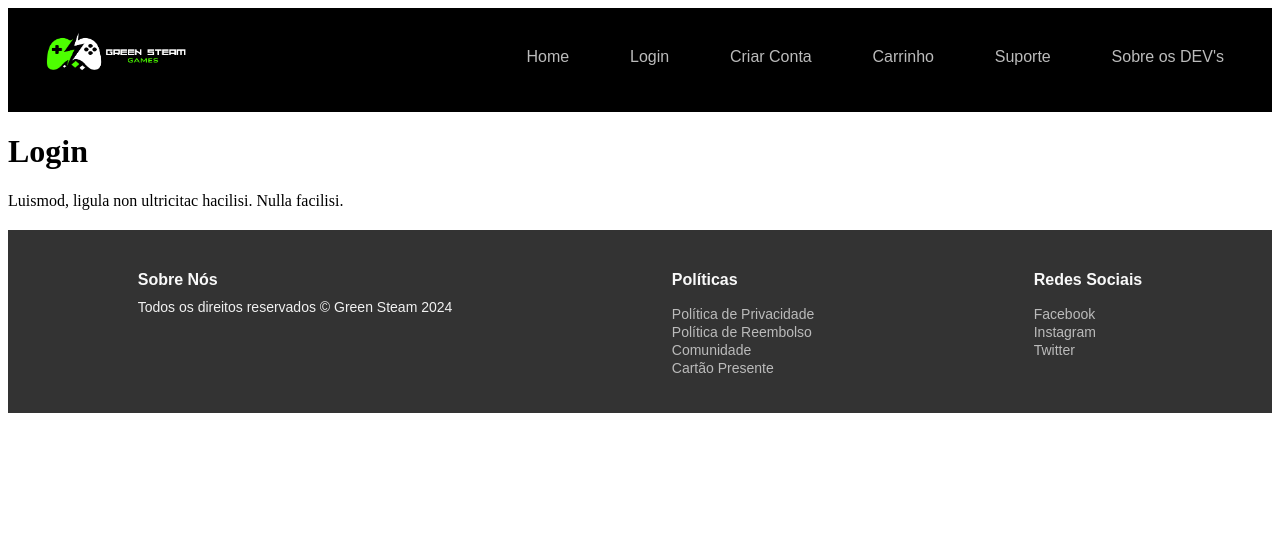
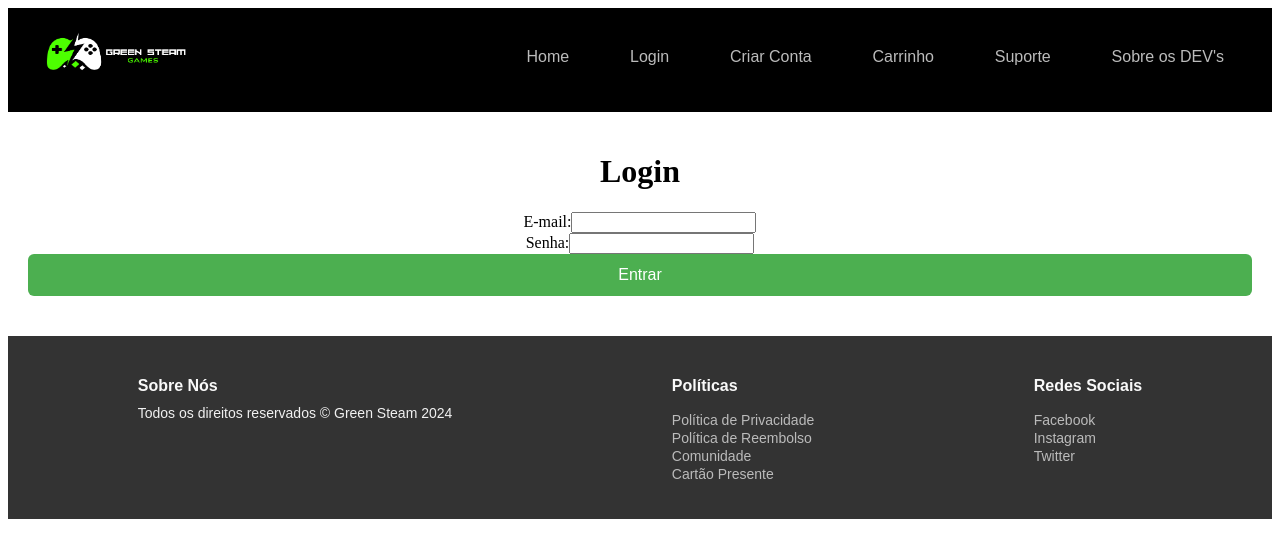
Before and after one commit to AndressaAssis/ProjetoFinalReact-G3, a React (Vite) app in the folder green-steam/: page /login in a window 1280 px wide. Shown: the top 558 px of the page. Built offline with nearby package versions, Linux system fonts and the light colour scheme.

Commit message:
Primeira versão da pagina de Login V1

```diff
--- a/green-steam/src/Pages/Login/LoginPage.jsx
+++ b/green-steam/src/Pages/Login/LoginPage.jsx
@@ -1,3 +1,62 @@
+import React, { useState } from "react";
+import { Navbar } from "../../Components/Navbar/Navbar";
+import { Footer } from "../../Components/Footer/Footer";
+import styles from "../Login/LoginPage.module.css"
+export function Login() {
+    const [email, setEmail] = useState("");
+    const [senha, setSenha] = useState("");
+    const [mensagem, setMensagem] = useState("");
+
+    const handleSubmit = (e) => {
+        e.preventDefault();
+        if (!email.includes("@")) {
+            setMensagem("Por favor, insira um e-mail válido contendo '@'.");
+            return;
+        }
+        if (senha.trim() === "") {
+            setMensagem("A senha não pode ser vazia.");
+            return;
+        }
+        setMensagem("Login realizado com sucesso!"); // Simulação de sucesso
+        // Aqui você pode adicionar a lógica para autenticação e redirecionamento
+    };
+
+    return (
+        <>
+            <Navbar />
+            <div className={styles.containerLogin}>
+                <h1>Login</h1>
+                {mensagem && <p>{mensagem}</p>}
+                <form onSubmit={handleSubmit}>
+                    <div>
+                        <label htmlFor="email">E-mail:</label>
+                        <input
+                            type="email"
+                            id="email"
+                            value={email}
+                            onChange={(e) => setEmail(e.target.value)}
+                            required
+                        />
+                    </div>
+                    <div>
+                        <label htmlFor="senha">Senha:</label>
+                        <input
+                            type="password"
+                            id="senha"
+                            value={senha}
+                            onChange={(e) => setSenha(e.target.value)}
+                            required
+                        />
+                    </div>
+                    <button type="submit">Entrar</button>
+                </form>
+            </div>
+            <Footer />
+        </>
+    );
+}
+
+/*
 import React from "react";
 import { Navbar } from "../../Components/Navbar/Navbar";
 import { Footer } from "../../Components/Footer/Footer";
@@ -8,10 +67,9 @@ export function Login() {
         <>
         <Navbar />
         <div>
-           <h1>Login</h1>
-            <p>Luismod, ligula non ultricitac hacilisi. Nulla facilisi.</p>
+
         </div>
         <Footer />
         </>
     )
-}
+}*/
--- /dev/null
+++ b/green-steam/src/Pages/Login/LoginPage.module.css
@@ -0,0 +1,4 @@
+.containerLogin{
+    padding: 20px;
+    text-align: center;
+}
```
Also changed, not shown: 1 other file (tests, documents, lock files or other folders).
